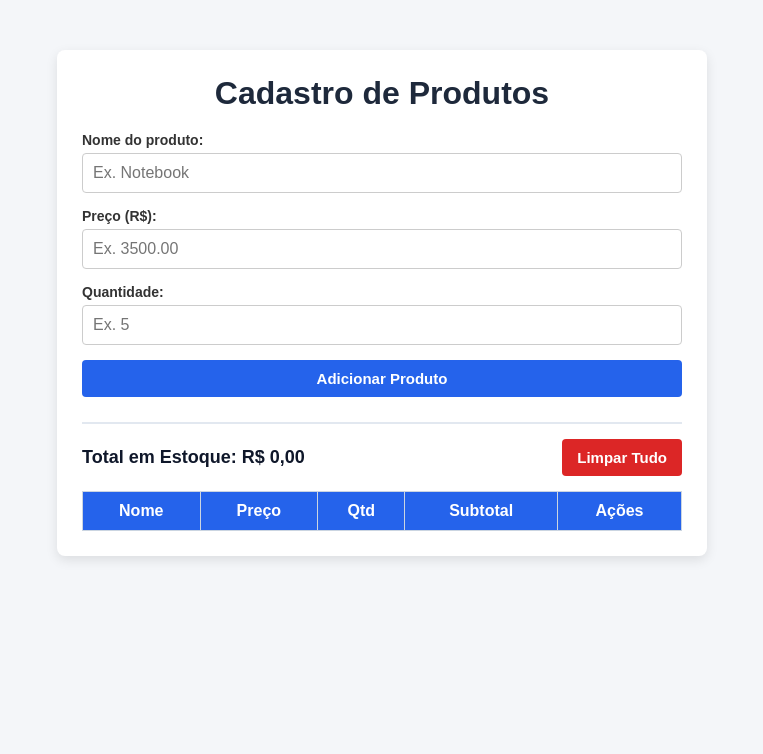
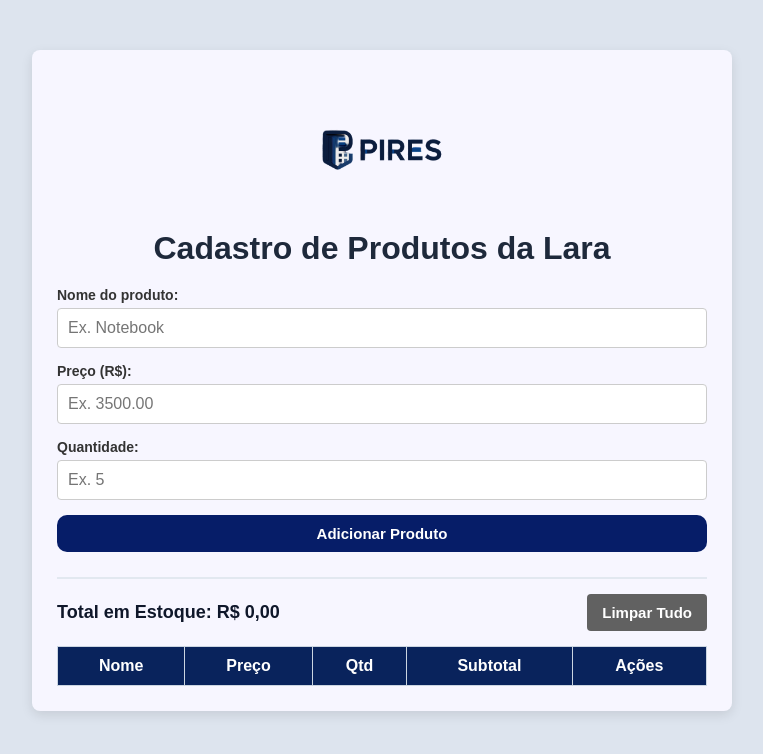
Before and after one commit to larapirezl/POO_AULA04, a plain HTML site: page index.html in a window 1280 px wide. Shown: the whole page, without its empty margins (258-1021 px from the left). Drawn offline with Linux system fonts and the light colour scheme.

Commit message:
Segundo commit

```diff
--- a/index.html
+++ b/index.html
@@ -8,7 +8,10 @@
 </head>
 <body>
     <div class="container">
-        <h1>Cadastro de Produtos</h1>
+        <img src="logo.png" alt="" width="150px">
+        <h1>Cadastro de Produtos da Lara</h1>
+
+
 
         <!-- Formulário de Entrada -->
         <form id="produto-form">
--- a/style.css
+++ b/style.css
@@ -6,14 +6,21 @@
 
 body {
     font-family: Arial, sans-serif;
-    background-color: #f4f6f9;
+    background-color: #dde4ee;
     color: #333;
     padding: 20px;
 }
 
+img {
+    margin: 0 auto;
+    display: block;
+    margin-bottom: 5px;
+    max-width: 100%;
+}
+
 .container {
-    max-width: 650px;
-    background-color: #fff;
+    max-width: 700px;
+    background-color: #f7f6ff;
     margin: 30px auto;
     padding: 25px;
     border-radius: 8px;
@@ -23,6 +30,7 @@ body {
 h1 {
     text-align: center;
     margin-bottom: 20px;
+    margin-top: 0;
     color: #1e293b;
 }
 
@@ -53,7 +61,7 @@ input {
 
 input:focus {
     outline: none;
-    border-color: #2563eb;
+    border-color: #1a50c5;
 }
 
 button {
@@ -63,25 +71,30 @@ button {
     border: none;
     border-radius: 4px;
     cursor: pointer;
-    transition: background-color 0.2s;
+    transition: background-color 0.2s, width 0.3s;
 }
 
 .btn-primary {
-    background-color: #2563eb;
+    background-color: #061d68;
     color: white;
+    border-radius: 10px;
+
+
+
 }
 
 .btn-primary:hover {
-    background-color: #1d4ed8;
+    background-color: #29438b;
+
 }
 
 .btn-danger {
-    background-color: #dc2626;
+    background-color: #616161;
     color: white;
 }
 
 .btn-danger:hover {
-    background-color: #b91c1c;
+    background-color: #444444;
 }
 
 /* Resumo / Painel */
@@ -106,14 +119,15 @@ table {
     margin-top: 10px;
 }
 
-th, td {
+th,
+td {
     border: 1px solid #cbd5e1;
     padding: 10px;
     text-align: center;
 }
 
 th {
-    background-color: #2563eb;
+    background-color: #09235c;
     color: white;
 }
 
@@ -123,7 +137,7 @@ tbody tr:nth-child(even) {
 
 /* Botão de remoção individual dentro da tabela */
 .btn-remover {
-    background-color: #ef4444;
+    background-color: #c72c2c;
     color: white;
     padding: 5px 10px;
     font-size: 12px;
```
Also changed, not shown: logo.png (added).
